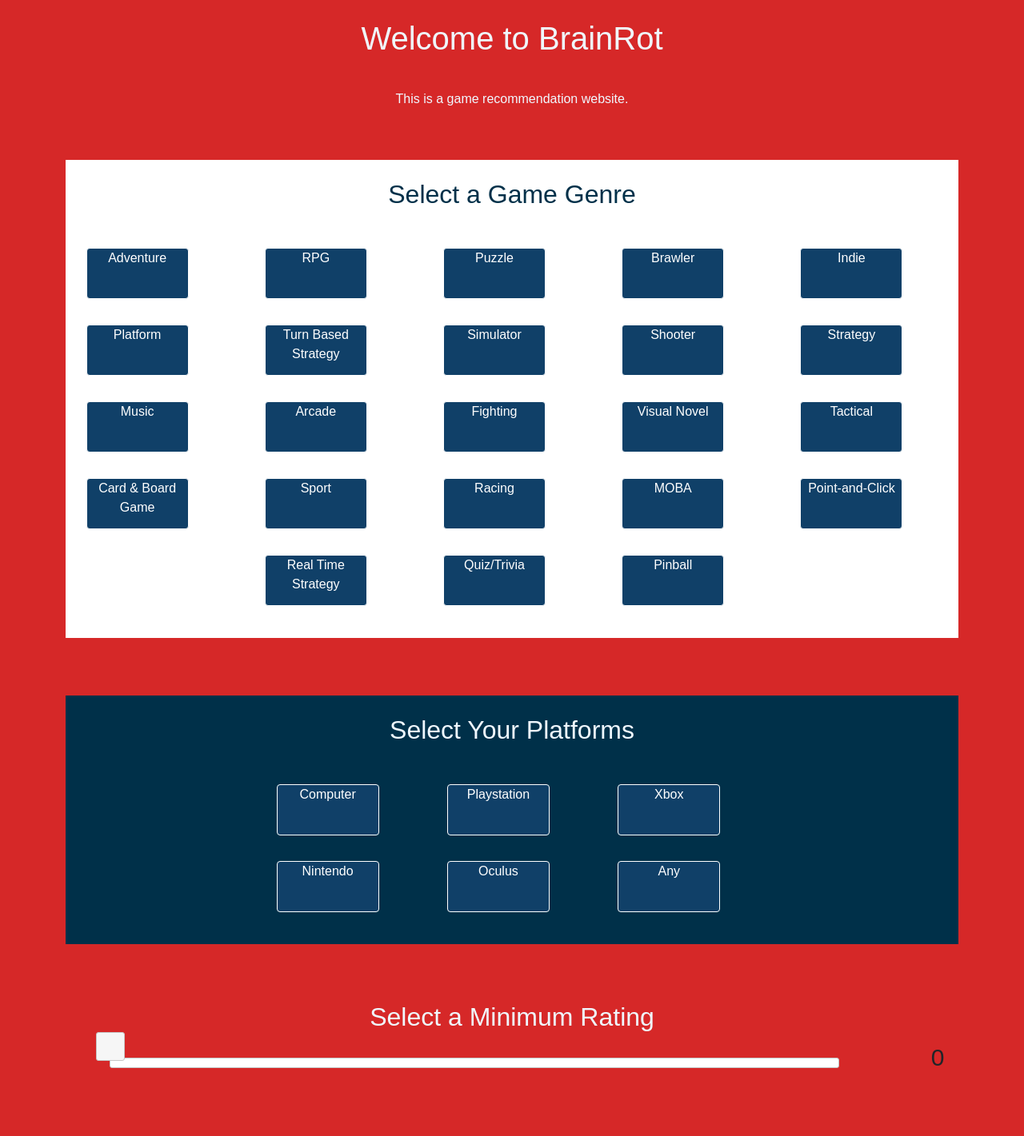
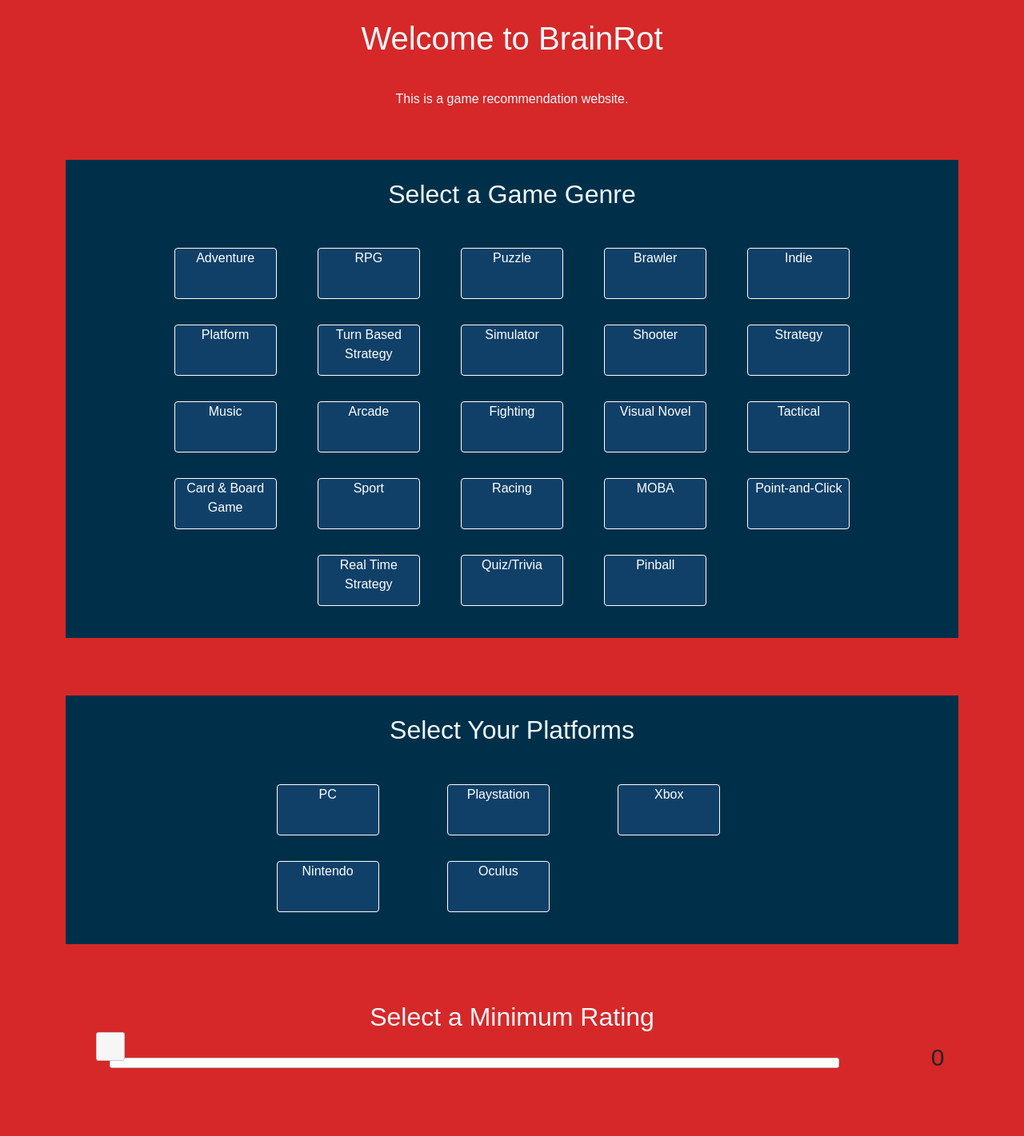
Before and after one commit to ujara4645/BrainRot, a Django app: page /survey in a window 1280 px wide. Shown: the part 76-1497 px from the top of the page at 80% size. Run offline with Django 4.2, Linux system fonts and the light colour scheme.

Commit message:
genres and platforms working now

```diff
--- a/brain_rot/brain_rot_web/static/script.js
+++ b/brain_rot/brain_rot_web/static/script.js
@@ -25,20 +25,25 @@ $(document).ready(function() {
   function get_Checked_Values(checkboxName) {
     var checkboxes = document.getElementsByName(checkboxName);
     result = [];
+    ret = "";
     for (var i = 0; i < checkboxes.length; i++) {
       if (checkboxes[i].checked) {
-        result.push(checkboxes[i].value);
+        // result.push(checkboxes[i].value);
+        ret += checkboxes[i].value;
+        if (i != checkboxes.length - 1) {
+          ret += "+";
+        }
       }
     }
-    ret = "";
-    if (result.length > 1) {
-      for (var i = 0; i < result.length - 2; i++) {
-        ret += result[i] + "+";
-      }
-      ret += result[result.length - 1];
-    } else if (result.length == 1) {
-      ret += result[0];
-    }
+    // ret = "";
+    // if (result.length > 1) {
+    //   for (var i = 0; i < result.length - 1; i++) {
+    //     ret += result[i] + "+";
+    //   }
+    //   ret += result[result.length - 1];
+    // } else if (result.length == 1) {
+    //   ret += result[0];
+    // }
     return ret;
   }
 
@@ -46,14 +51,14 @@ $(document).ready(function() {
   $("#gameRecommendationForm").submit(function(e) {
     e.preventDefault();
 
-    const selectedGenres = get_Checked_Values('genre-cbx');
-    console.log(selectedGenres);
-    const selectedPlats = get_Checked_Values('plat-cbx');
-    const minimumRating = $("#slider").slider("value");
-    const gameDescription = $("#gameDescription").val();
+
 
     // ... Perform further actions such as sending the data to the server ...
     document.getElementById("submit-button").onclick = function () {
+      const selectedGenres = get_Checked_Values('genre-cbx');
+      const selectedPlats = get_Checked_Values('plat-cbx');
+      const minimumRating = $("#slider").slider("value");
+      const gameDescription = $("#gameDescription").val();
       location.href = "/results?query=form&desc="+gameDescription+"&rating="+minimumRating+"&genres="+selectedGenres+"&platforms="+selectedPlats; //the page to redirect
     };
     document.getElementById("random-button").onclick = function () {
--- a/brain_rot/brain_rot_web/templates/result_details.html
+++ b/brain_rot/brain_rot_web/templates/result_details.html
@@ -36,6 +36,7 @@
             <ul class="list-group">
                 <li class="list-group-item"><b>{{ title }} ({{ rating }}/5) &emsp;</b></li>
                 <li class="list-group-item">{{ summary }}</li>
+                <li class="list-group-item">Genres: {% for g in genres %}{{ g }}, {% endfor %}</li>
                 <li class="list-group-item">Platforms: {% for p in platforms %}{{ p }}, {% endfor %}</li>
                 <li class="list-group-item">Developers: {% for d in developers %}{{ d }}, {% endfor %}</li>
                 <li class="list-group-item">Plays: {{ plays }}</li>
--- a/brain_rot/brain_rot_web/templates/survey.html
+++ b/brain_rot/brain_rot_web/templates/survey.html
@@ -32,79 +32,79 @@
     <br><br>
 
     <!-- Genre Selection Section -->
-    <div class="genre-container">
+    <div class="plat-container">
       <br>
       <h2>Select a Game Genre</h2>
       <div class="cat1-container">
-        <div class="cat" name="genre-cbx" value="Adventure">
-          <label><input type="checkbox" value="1"><span>Adventure</span></label>
+        <div class="cat">
+          <label><input type="checkbox" name="genre-cbx" value="Adventure"><span>Adventure</span></label>
         </div>
-        <div class="cat" name="genre-cbx" value="RPG">
-          <label><input type="checkbox" value="1"><span>RPG</span></label>
+        <div class="cat">
+          <label><input type="checkbox" name="genre-cbx" value="RPG"><span>RPG</span></label>
         </div>
-        <div class="cat" name="genre-cbx" value="Puzzle">
-          <label><input type="checkbox" vaxlue="1"><span>Puzzle</span></label>
+        <div class="cat" >
+          <label><input type="checkbox" name="genre-cbx" value="Puzzle"><span>Puzzle</span></label>
         </div>
-        <div class="cat" name="genre-cbx" value="Brawler">
-          <label><input type="checkbox" value="1"><span>Brawler</span></label>
+        <div class="cat" >
+          <label><input type="checkbox" name="genre-cbx" value="Brawler"><span>Brawler</span></label>
         </div>
-        <div class="cat" name="genre-cbx" value="Indie">
-          <label><input type="checkbox" value="1"><span>Indie</span></label>
+        <div class="cat" >
+          <label><input type="checkbox" name="genre-cbx" value="Indie"><span>Indie</span></label>
         </div>
-        <div class="cat" name="genre-cbx" value="Platform">
-          <label><input type="checkbox" value="1"><span>Platform</span></label>
+        <div class="cat" >
+          <label><input type="checkbox" name="genre-cbx" value="Platform"><span>Platform</span></label>
         </div>
-        <div class="cat" name="genre-cbx" value="Turn_Based_Strategy">
-          <label><input type="checkbox" value="1"><span>Turn Based Strategy</span></label>
+        <div class="cat" >
+          <label><input type="checkbox" name="genre-cbx" value="Turn_Based_Strategy"><span>Turn Based Strategy</span></label>
         </div>
-        <div class="cat" name="genre-cbx" value="Simulator">
-          <label><input type="checkbox" value="1"><span>Simulator</span></label>
+        <div class="cat" >
+          <label><input type="checkbox" name="genre-cbx" value="Simulator"><span>Simulator</span></label>
         </div>
-        <div class="cat" name="genre-cbx" value="Shooter">
-          <label><input type="checkbox" value="1"><span>Shooter</span></label>
+        <div class="cat" >
+          <label><input type="checkbox" name="genre-cbx" value="Shooter"><span>Shooter</span></label>
         </div>
-        <div class="cat" name="genre-cbx" value="Strategy">
-          <label><input type="checkbox" value="1"><span>Strategy</span></label>
+        <div class="cat" >
+          <label><input type="checkbox" name="genre-cbx" value="Strategy"><span>Strategy</span></label>
         </div>
-        <div class="cat" name="genre-cbx" value="Music">
-          <label><input type="checkbox" value="1"><span>Music</span></label>
+        <div class="cat">
+          <label><input type="checkbox" name="genre-cbx" value="Music"><span>Music</span></label>
         </div>
-        <div class="cat" name="genre-cbx" value="Arcade">
-          <label><input type="checkbox" value="1"><span>Arcade</span></label>
+        <div class="cat" >
+          <label><input type="checkbox" name="genre-cbx" value="Music"><span>Arcade</span></label>
         </div>
-        <div class="cat" name="genre-cbx" value="Fighting">
-          <label><input type="checkbox" value="1"><span>Fighting</span></label>
+        <div class="cat" >
+          <label><input type="checkbox" name="genre-cbx" value="Fighting"><span>Fighting</span></label>
         </div>
-        <div class="cat" name="genre-cbx" value="Visual_Novel">
-          <label><input type="checkbox" value="1"><span>Visual Novel</span></label>
+        <div class="cat" >
+          <label><input type="checkbox" name="genre-cbx" value="Visual_Novel"><span>Visual Novel</span></label>
         </div>
-        <div class="cat" name="genre-cbx" value="Tactical">
-          <label><input type="checkbox" value="1"><span>Tactical</span></label>
+        <div class="cat" >
+          <label><input type="checkbox" name="genre-cbx" value="Tactical"><span>Tactical</span></label>
         </div>
-        <div class="cat" name="genre-cbx" value="Card_Board_Game">
-          <label><input type="checkbox" value="1"><span>Card & Board Game</span></label>
+        <div class="cat" >
+          <label><input type="checkbox" name="genre-cbx" value="Card_Board_Game"><span>Card & Board Game</span></label>
         </div>
-        <div class="cat" name="genre-cbx" value="Sport">
-          <label><input type="checkbox" value="1"><span>Sport</span></label>
+        <div class="cat" >
+          <label><input type="checkbox" name="genre-cbx" value="Sport"><span>Sport</span></label>
         </div>
-        <div class="cat" name="genre-cbx" value="Racing">
-          <label><input type="checkbox" value="1"><span>Racing</span></label>
+        <div class="cat" >
+          <label><input type="checkbox" name="genre-cbx" value="Racing"><span>Racing</span></label>
         </div>
-        <div class="cat" name="genre-cbx" value="MOBA">
-          <label><input type="checkbox" value="1"><span>MOBA</span></label>
+        <div class="cat" >
+          <label><input type="checkbox" name="genre-cbx" value="MOBA"><span>MOBA</span></label>
         </div>
-        <div class="cat" name="genre-cbx" value="Point-and-Click">
-          <label><input type="checkbox" value="1"><span>Point-and-Click</span></label>
+        <div class="cat" >
+          <label><input type="checkbox" name="genre-cbx" value="Point-and-Click"><span>Point-and-Click</span></label>
         </div>
         <div></div>
-        <div class="cat" name="genre-cbx" value="Real_Time_Strategy">
-          <label><input type="checkbox" value="1"><span>Real Time Strategy</span></label>
+        <div class="cat" >
+          <label><input type="checkbox" name="genre-cbx" value="Real_Time_Strategy"><span>Real Time Strategy</span></label>
         </div>
-        <div class="cat" name="genre-cbx" value="Quiz_Trivia">
-          <label><input type="checkbox" value="1"><span>Quiz/Trivia</span></label>
+        <div class="cat" >
+          <label><input type="checkbox" name="genre-cbx" value="Quiz_Trivia"><span>Quiz/Trivia</span></label>
         </div>
-        <div class="cat" name="genre-cbx" value="Pinball">
-          <label><input type="checkbox" value="1"><span>Pinball</span></label>
+        <div class="cat" >
+          <label><input type="checkbox" name="genre-cbx" value="Pinball"><span>Pinball</span></label>
         </div>
       </div>
       <br>
@@ -117,24 +117,24 @@
       <br>
       <h2>Select Your Platforms</h2>
       <div class="cat2-container">
-        <div class="cat" name="plat-cbx" value="computer">
-          <label><input type="checkbox" value="1"><span>Computer</span></label>
+        <div class="cat" >
+          <label><input type="checkbox" name="plat-cbx" value="PC"><span>PC</span></label>
         </div>
-        <div class="cat" name="plat-cbx" value="playstation">
-          <label><input type="checkbox" value="1"><span>Playstation</span></label>
+        <div class="cat" >
+          <label><input type="checkbox" name="plat-cbx" value="playstation"><span>Playstation</span></label>
         </div>
-        <div class="cat" name="plat-cbx" value="xbox">
-          <label><input type="checkbox" value="1"><span>Xbox</span></label>
+        <div class="cat" >
+          <label><input type="checkbox" name="plat-cbx" value="xbox"><span>Xbox</span></label>
         </div>
-        <div class="cat" name="plat-cbx" value="nintendo">
-          <label><input type="checkbox" value="1"><span>Nintendo</span></label>
+        <div class="cat" >
+          <label><input type="checkbox" name="plat-cbx" value="nintendo"><span>Nintendo</span></label>
         </div>
-        <div class="cat" name="plat-cbx" value="oculus">
-          <label><input type="checkbox" value="1"><span>Oculus</span></label>
+        <div class="cat" >
+          <label><input type="checkbox" name="plat-cbx" value="oculus"><span>Oculus</span></label>
         </div>
-        <div class="cat" name="plat-cbx" value="">
-          <label><input type="checkbox" value="1"><span>Any</span></label>
-        </div>
+        <!-- <div class="cat" name="plat-cbx" value=""> -->
+          <!-- <label><input type="checkbox" value="1"><span>Any</span></label> -->
+        <!-- </div>       -->
       </div>
       <br>
     </div>
--- a/brain_rot/brain_rot_web/views.py
+++ b/brain_rot/brain_rot_web/views.py
@@ -27,23 +27,26 @@ def results(request):
         # Get summary and rating from the form
         summary = request.GET["desc"]
         rating = ('gte', float(request.GET["rating"]))
-        genres = request.GET["genres"]
-        platforms = request.GET["platforms"]
+        genres = request.GET["genres"].split(' ')[:-1]
+        platforms = request.GET["platforms"].split(' ')[:-1]
+        print(genres)
+        print(platforms)
 
-        print(request)
         # Execute search
-        hits = search.search(summary=summary, rating=rating)
+        hits = search.search(summary=summary, rating=rating, genres=genres, platforms=platforms)
 
     elif request.GET["query"] == 'random':
 
         # Genrate 5 random characters, do a search based on each char,
         # and save the first result of each search into the results to be displayed
-        rand_str = random.choices(string.ascii_lowercase, k=5)
-        # rand_ids = [random.randint(0, 15000) for _ in range(5)]
+        # rand_str = random.choices(string.ascii_lowercase, k=5)
+        rand_ids = [random.randint(0, 15000) for _ in range(5)]
 
         hits = []
-        for c in rand_str:
-            hits.append(search.search(summary=c)[0])
+        # for c in rand_str:
+        #     hits.append(search.search(summary=c)[0])
+        for i in rand_ids:
+            hits.append(search.search_by_id(i))
 
     # Create a dictionary of results to be passed to the template
     # (this is done because Django templates can't handle the ES response object)
```
